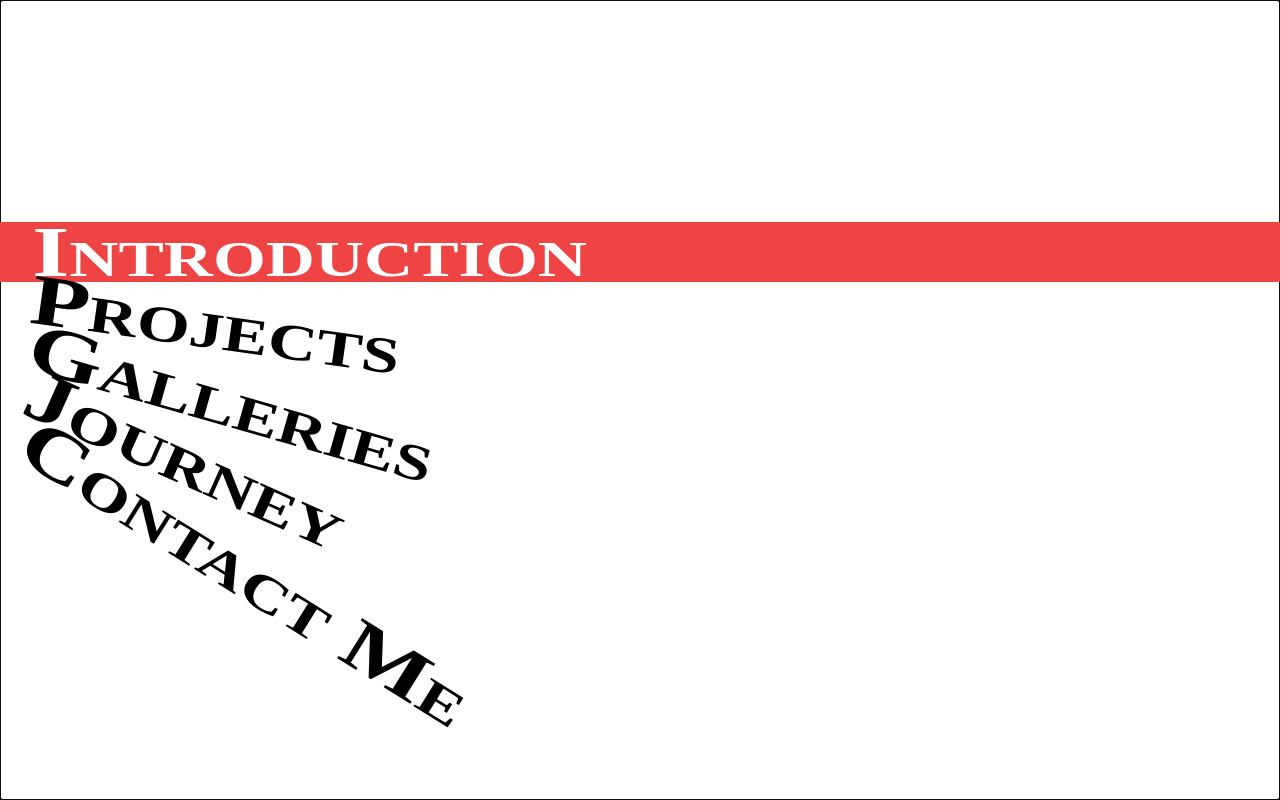
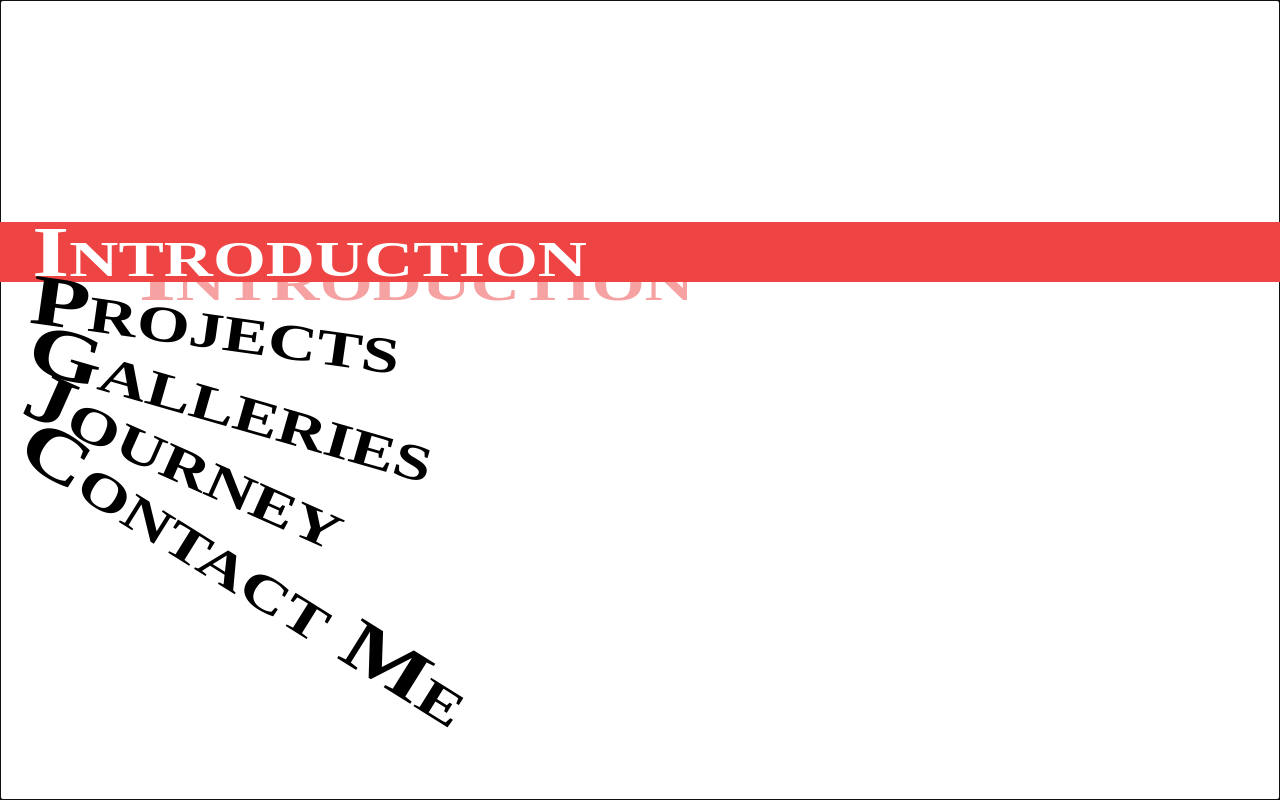
Before and after one commit to lluuvvii/my-personal-web-nextjs, a Next.js app: page /menutest in a window 1280 px wide. Built offline with nearby package versions, Linux system fonts and the light colour scheme.

Commit message:
update shadow layer text

```diff
--- a/src/app/components/selectMenu/Menus.tsx
+++ b/src/app/components/selectMenu/Menus.tsx
@@ -35,7 +35,7 @@ export default function SelectMenu() {
       tabIndex={0}
       onKeyDown={handleKeyDown}
       sx={{ overflow: 'hidden', height: '100vh' }}>
-      <Box sx={{ position: 'relative', top: '30vh' }}>
+      <Box sx={{ position: 'relative', top: '30vh', }}>
         {menuItems.map((item, index) => {
           const angle = (index - selectedIndex) * 8
 
@@ -56,6 +56,27 @@ export default function SelectMenu() {
                 marginTop: { xs: '-0.5rem', sm: '-0.7rem', md: '-0.9rem', lg: '-1.1rem' },
               }}>
               {selectedIndex === index ?
+                <>
+                  <Typography
+                    component={motion.div}
+                    initial={{ x: '0%', scaleX: 2, scaleY: 1.5 }}
+                    animate={{ x: '100%' }}
+                    transition={{ duration: 0.2, ease: [0, 0.71, 0.2, 1.01] }}
+                    variant='h4'
+                    sx={{
+                      position: 'absolute',
+                      bottom: '-40%',
+                      fontSize: { xs: '1.5rem', sm: '2rem', md: '2.5rem', lg: '3rem' },
+                      fontVariant: 'small-caps',
+                      fontWeight: 'bold',
+                      textAlign: 'start',
+                      color: '#ef4444',
+                      opacity: 0.5,
+                      transition: 'color 0.1s ease-in-out',
+                    }}
+                  >
+                    {item}
+                  </Typography>
                   <Box
                     component={motion.div}
                     initial={{ width: '0%', x: '-5%' }}
@@ -66,8 +87,11 @@ export default function SelectMenu() {
                       inset: 0,
                       height: '100%',
                       backgroundColor: '#ef4444',
+                      transformStyle: 'preserve-3d',
+                      transform: 'rotateY(-10deg)'
                     }}
                   />
+                </>
                 : null}
               <Typography
                 variant='h4'
```
Lines whose indentation alone changed are shown as unchanged.
